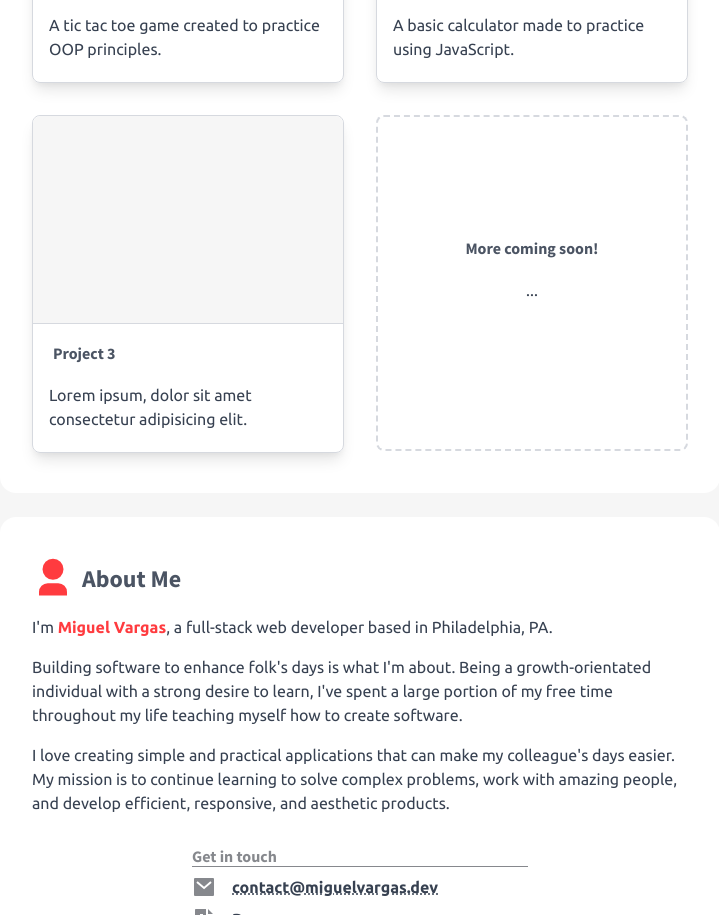
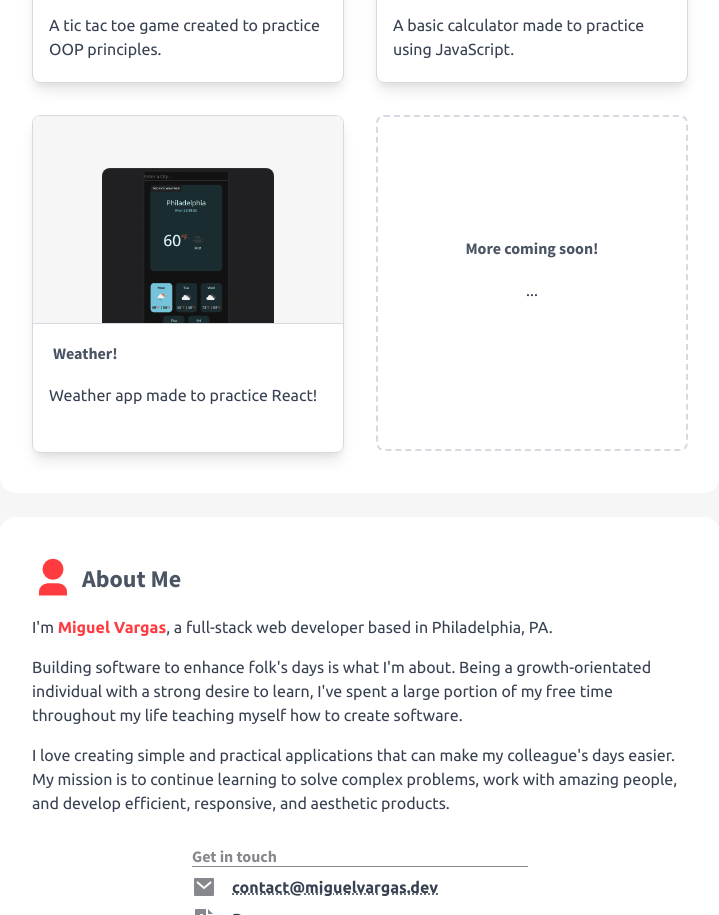
Before and after one commit to mavargas101/mavargas101.github.io, a plain HTML site: page index.html in a window 1280 px wide. Shown: the part 1471-2386 px from the top of the page, without its empty margins (280-999 px from the left). Drawn offline with Linux system fonts and the light colour scheme.

Commit message:
New project added to list

```diff
--- a/index.html
+++ b/index.html
@@ -206,13 +206,15 @@
                 <p>A basic calculator made to practice using JavaScript.</p>
                 </div>
             </a>
-            <div class="flex project-card box-shadow clickable">
-                <div class="project-card-image"></div>
+            <a href="https://www.miguelvargas.dev/weather-checker/" class="flex project-card box-shadow clickable">
+                <div class="project-card-image">
+                    <img src="img/weather-checkergif.gif" alt="" class="project-cart-image-i">
+                </div>
                 <div class="project-card-description">
-                    <h4 class="transition">Project 3</h4>
-                    <p>Lorem ipsum, dolor sit amet consectetur adipisicing elit.</p>
+                    <h4 class="transition">Weather!</h4>
+                    <p>Weather app made to practice React!</p>
                 </div>
-            </div>
+            </a>
             <div class="flex-column coming-soon-card">
                 <div class="project-card-description">
                     <h4 class="transition">More coming soon!</h4>
```
Also changed, not shown: img/weather-checkergif.gif (added).
